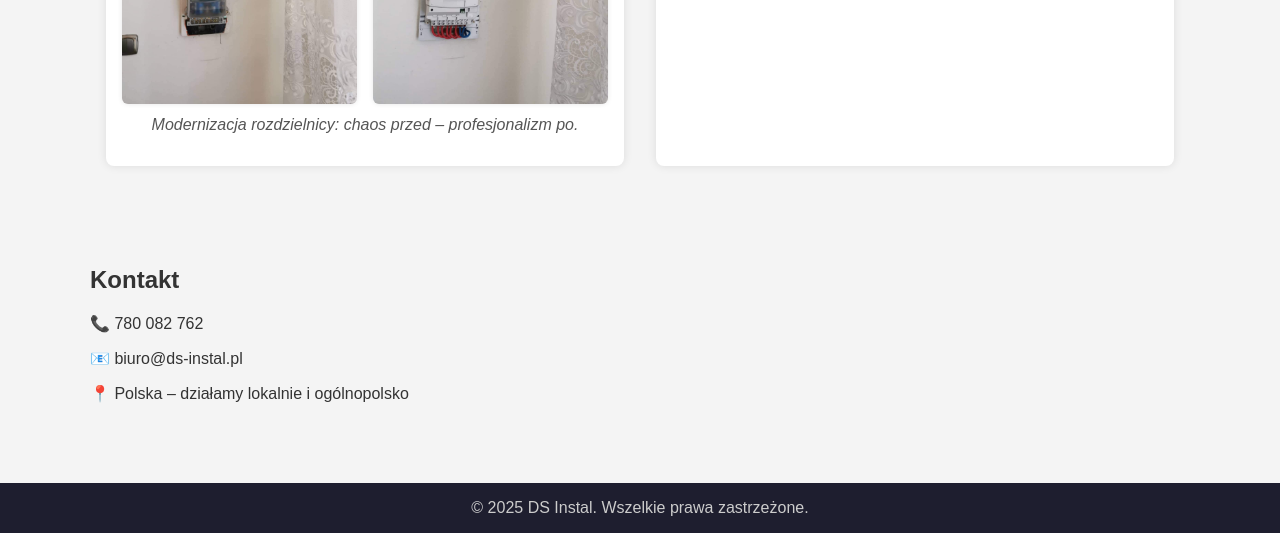
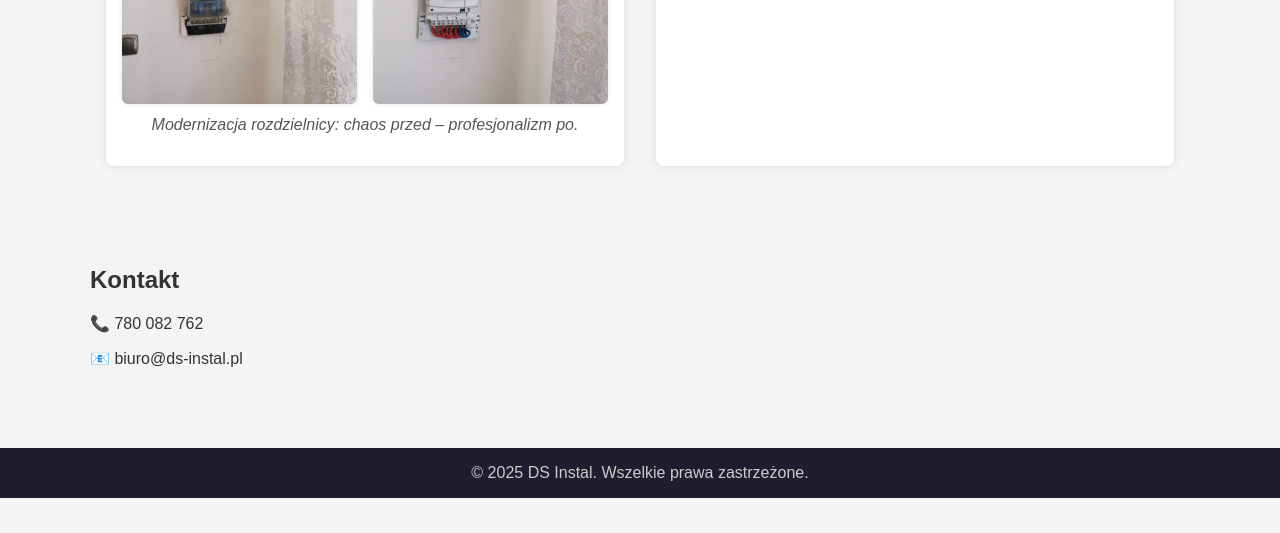
Before and after one commit to szczypek1g/ds-instal, a plain HTML site: page index.html in a window 1280 px wide. Shown: the part 1125-1658 px from the top of the page. After the commit the page ends 1623 px from the top, so only its background shows below. Drawn offline with Linux system fonts and the light colour scheme.

Commit message:
Update index.html

```diff
--- a/index.html
+++ b/index.html
@@ -241,7 +241,6 @@
     <h2>Kontakt</h2>
     <p>📞 780 082 762</p>
     <p>📧 biuro@ds-instal.pl</p>
-    <p>📍 Polska – działamy lokalnie i ogólnopolsko</p>
   </section>
 </main>
 
```
